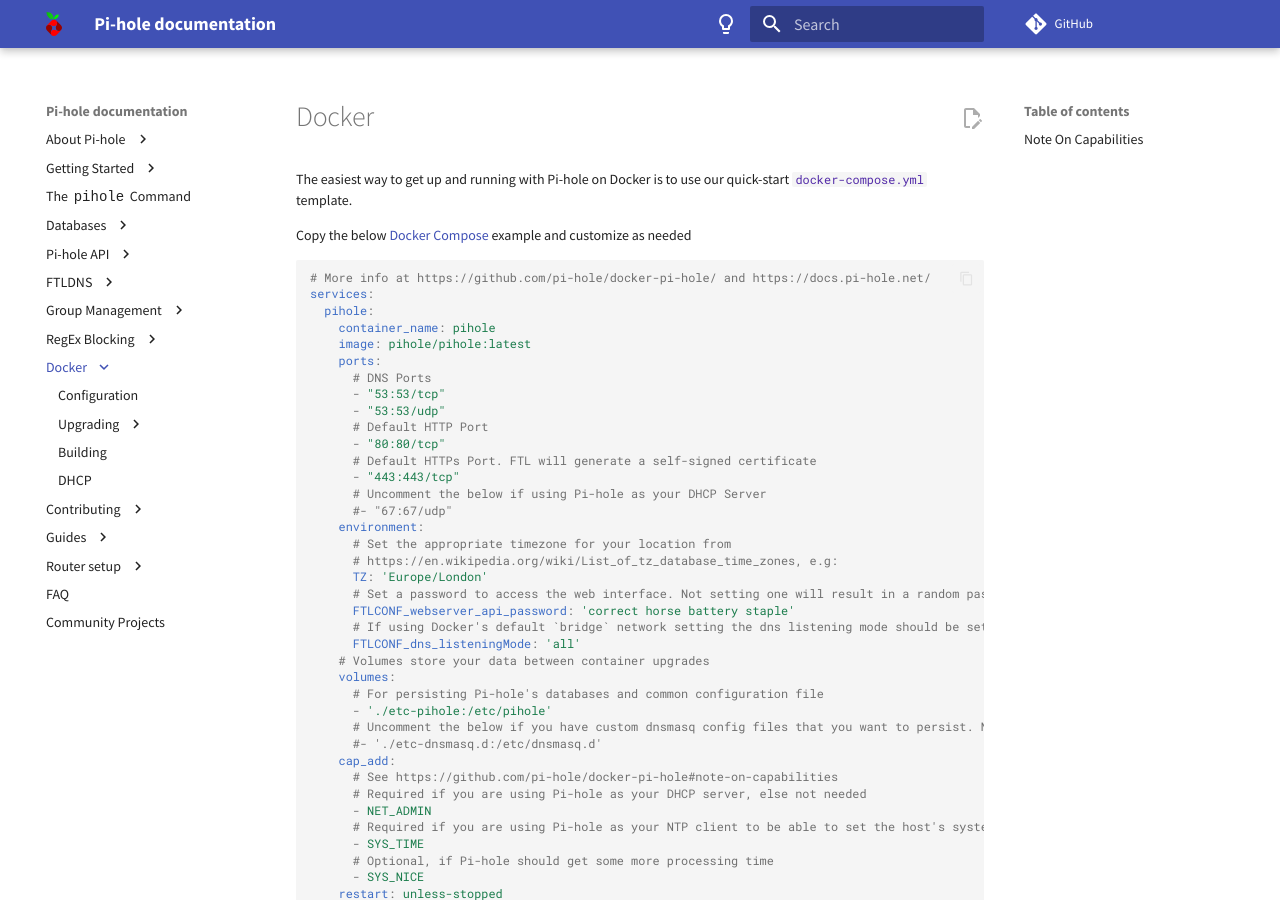
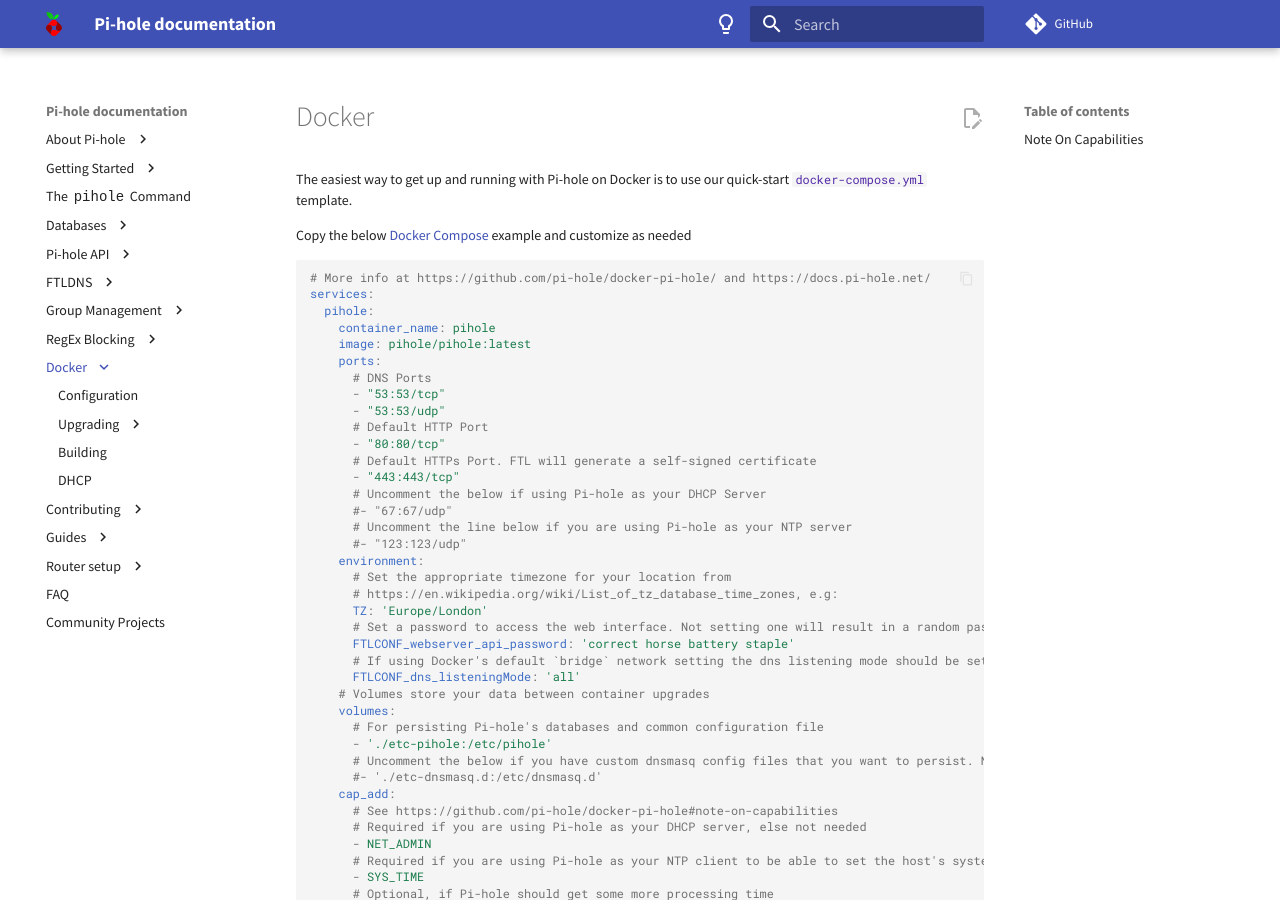
Before and after one commit to pi-hole/docs, an MkDocs documentation site: the page built from docs/docker/index.md, in a window 1280 px wide and 900 px high. Built offline with MkDocs 1.6.1 and Material for MkDocs 9.7.7, drawn with Linux system fonts in a browser that asks for light colours; comment, search, counter and statistics services are not loaded.

Commit message:
Add NTPport to docker compose example file
Signed-off-by: yubiuser <github@yubiuser.dev>

```diff
--- a/docs/docker/index.md
+++ b/docs/docker/index.md
@@ -18,6 +18,8 @@
       - "443:443/tcp"
       # Uncomment the below if using Pi-hole as your DHCP Server
       #- "67:67/udp"
+      # Uncomment the line below if you are using Pi-hole as your NTP server
+      #- "123:123/udp"
     environment:
       # Set the appropriate timezone for your location from
       # https://en.wikipedia.org/wiki/List_of_tz_database_time_zones, e.g:
```
